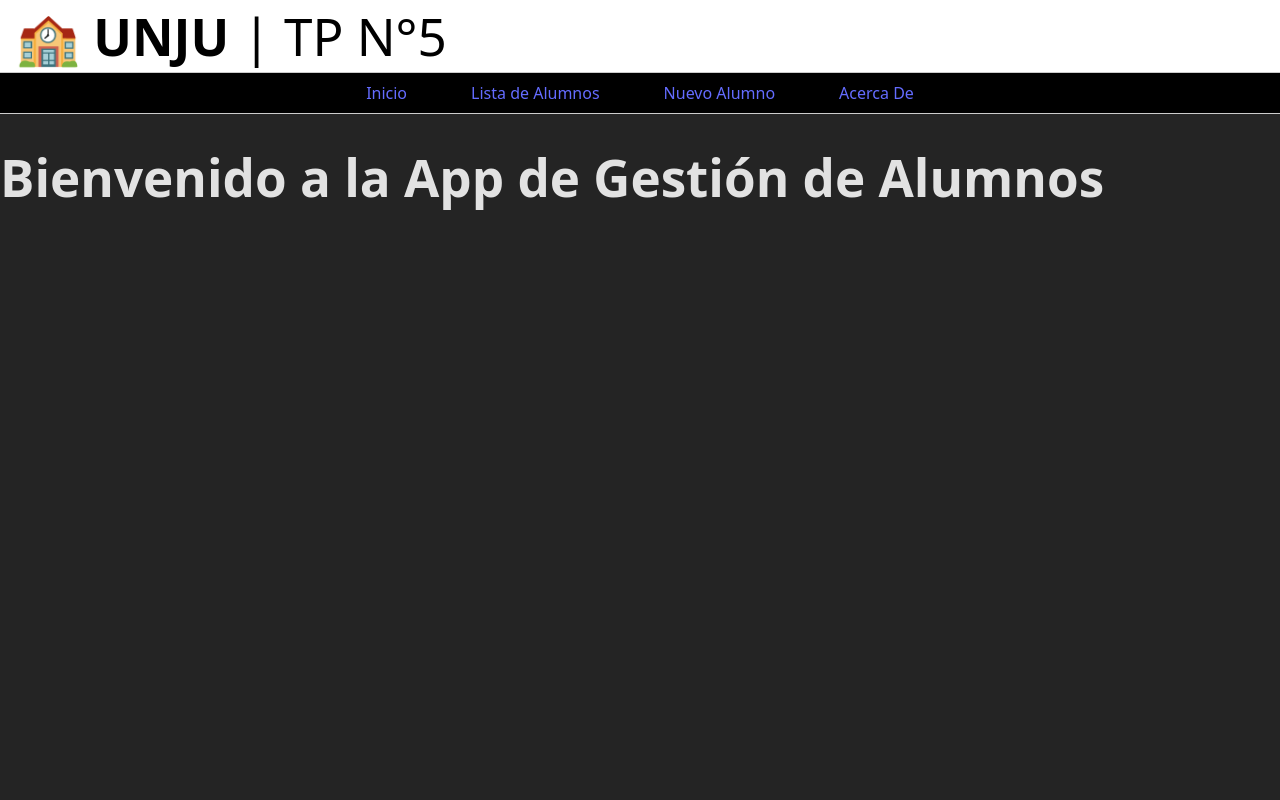
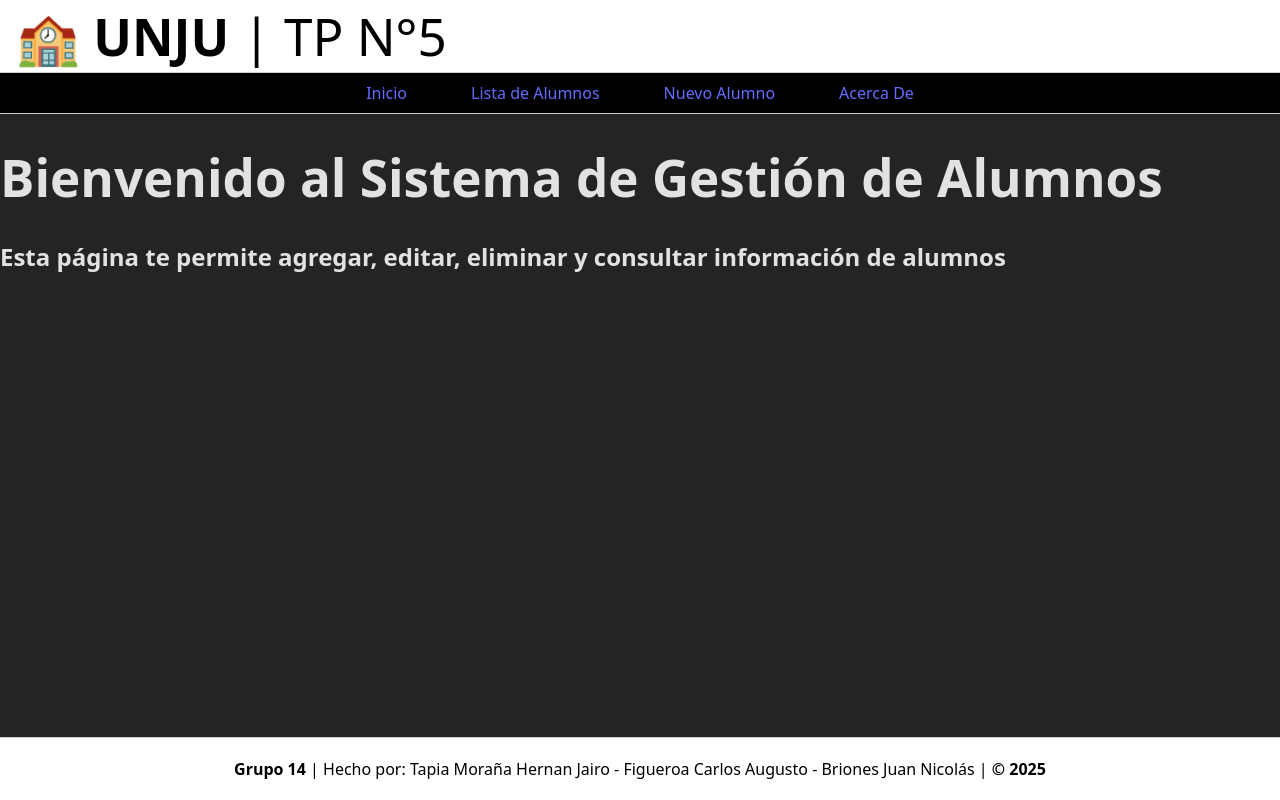
Before and after one commit to CarlosFigueroa497/pv_tp5_grupo14, a React (Vite) app: page / in a window 1280 px wide. Built offline with nearby package versions, Linux system fonts and the light colour scheme.

Commit message:
agregue pie de pagina

```diff
--- a/src/App.jsx
+++ b/src/App.jsx
@@ -7,6 +7,7 @@ import DetalleAlumno from './pages/DetalleAlumno'
 import AcercaDe from './pages/AcercaDe'
 import Header from './components/Header'
 import NavBar from './components/NavBar'
+import Footer from './components/Footer'
 import { useState } from 'react';
 
 function App() {
@@ -24,8 +25,9 @@ function App() {
   ])
 
   return (
-    <>
-      <Header /> { }
+    <div className="page-container">
+      <div className="content-wrap">
+        <Header />
         <NavBar />
         <Routes>
           <Route path='/' element={<Home />} />
@@ -35,8 +37,10 @@ function App() {
           <Route path='/alumnos/:id/editar' element={<EditarAlumno alumnos={alumnos} setAlumnos={setAlumnos} />} />
           <Route path='/acerca' element={<AcercaDe />} />
         </Routes>
-    </>
-  )
+      </div>
+      <Footer />
+    </div>
+  );
 }
 
 export default App
--- /dev/null
+++ b/src/components/Footer.jsx
@@ -0,0 +1,16 @@
+function Footer() {
+  return (
+    <footer style={{
+  backgroundColor: 'white',
+  color: 'black',
+  padding: '0.2rem',
+  textAlign: 'center',
+  borderTop: '1px solid #ccc',
+  marginTop: '10rem'
+}}>
+  <p><b>Grupo 14</b> | Hecho por: Tapia Moraña Hernan Jairo - Figueroa Carlos Augusto - Briones Juan Nicolás | <b>© 2025</b></p>
+</footer>
+  );
+}
+
+export default Footer;
--- a/src/index.css
+++ b/src/index.css
@@ -29,6 +29,8 @@ body {
   min-height: 100vh;
   background-color: #242424;
   color: rgba(255, 255, 255, 0.87);
+  display: flex;
+  flex-direction: column;
 }
 
 h1 {
@@ -67,3 +69,12 @@ button:focus-visible {
     background-color: #f9f9f9;
   }
 }
+.page-container {
+  display: flex;
+  flex-direction: column;
+  min-height: 100vh;
+}
+
+.content-wrap {
+  flex: 1;
+}
--- a/src/main.jsx
+++ b/src/main.jsx
@@ -7,7 +7,7 @@ import './index.css'
 ReactDOM.createRoot(document.getElementById('root')).render(
   <React.StrictMode>
     <BrowserRouter>
-      <App />
-    </BrowserRouter>
+  <App />
+</BrowserRouter>
   </React.StrictMode>
 )
--- a/src/pages/Home.jsx
+++ b/src/pages/Home.jsx
@@ -1,7 +1,8 @@
 function Home() {
   return (
     <div>
-      <h1>Bienvenido a la App de Gestión de Alumnos</h1>
+      <h1>Bienvenido al Sistema de Gestión de Alumnos</h1>
+      <h2>Esta página te permite agregar, editar, eliminar y consultar información de alumnos</h2>
     </div>
   )
 }
```
Lines whose indentation alone changed are shown as unchanged.
